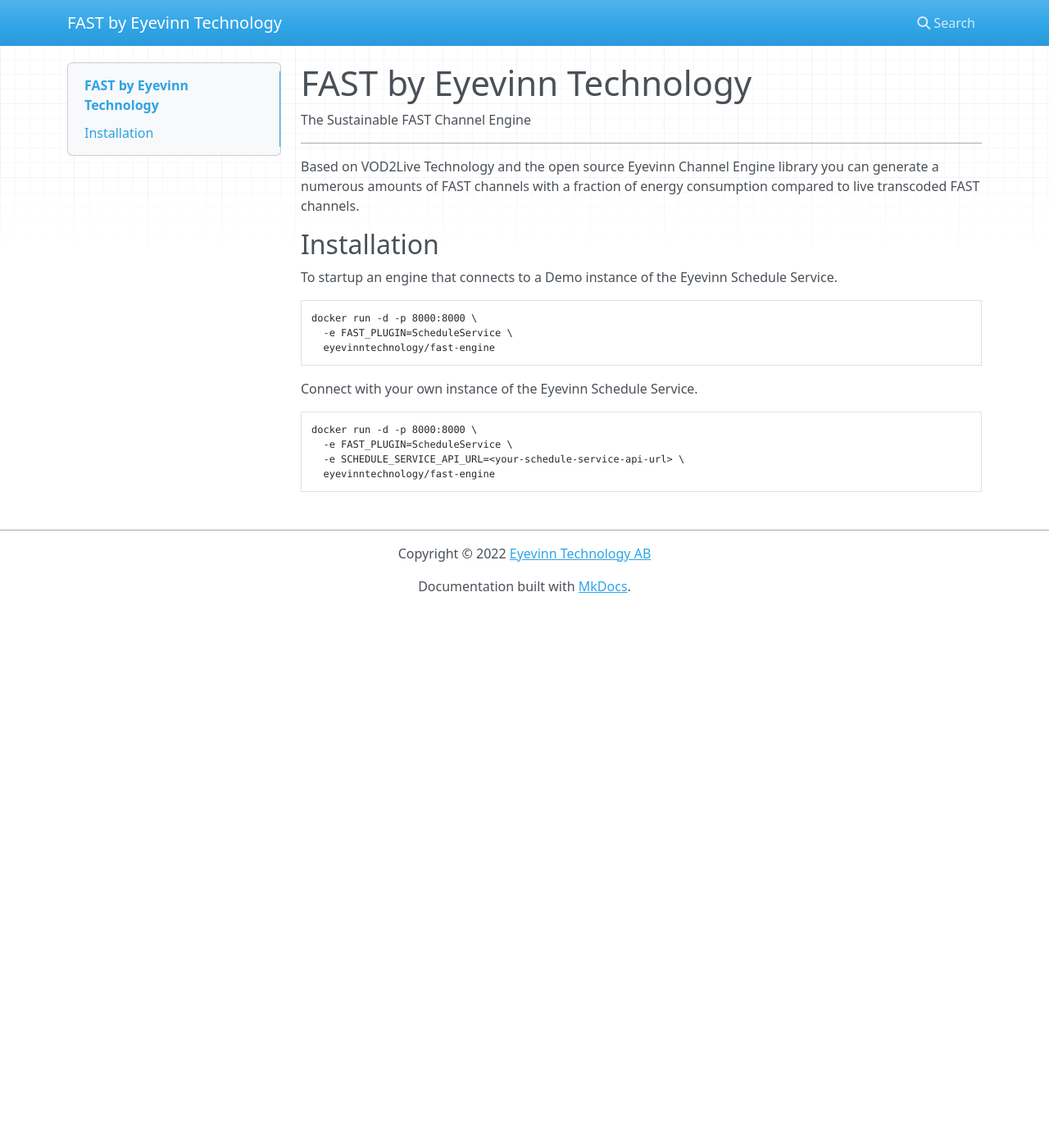
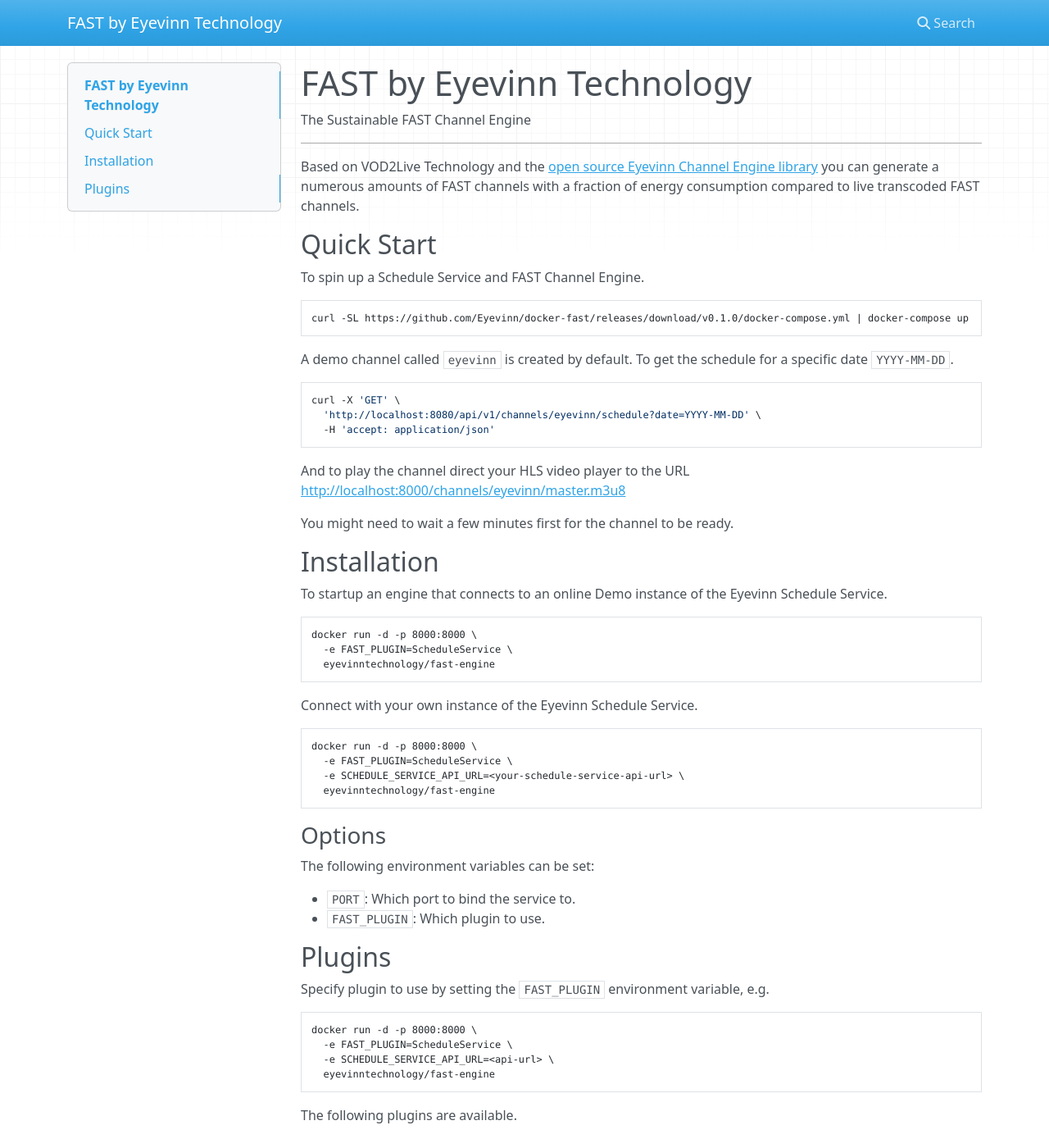
Before and after one commit to Eyevinn/docker-fast, an MkDocs documentation site: the page built from docs/index.md, in a window 1280 px wide and 1400 px high. Shown: the whole window at 82% size. Built offline with MkDocs 1.6.1, drawn with Linux system fonts in a browser that asks for light colours; nearby versions of some CDN libraries; some of the changed text lies outside the part shown.

Commit message:
feat: docker-compose file for a quick start (#1)

````diff
--- a/docs/index.md
+++ b/docs/index.md
@@ -4,11 +4,31 @@
 
 ---
 
-Based on VOD2Live Technology and the open source Eyevinn Channel Engine library you can generate a numerous amounts of FAST channels with a fraction of energy consumption compared to live transcoded FAST channels.
+Based on VOD2Live Technology and the [open source Eyevinn Channel Engine library](https://github.com/Eyevinn/channel-engine) you can generate a numerous amounts of FAST channels with a fraction of energy consumption compared to live transcoded FAST channels.
+
+## Quick Start
+
+To spin up a Schedule Service and FAST Channel Engine.
+
+```bash
+curl -SL https://github.com/Eyevinn/docker-fast/releases/download/v0.1.0/docker-compose.yml | docker-compose up
+```
+
+A demo channel called `eyevinn` is created by default. To get the schedule for a specific date `YYYY-MM-DD`.
+
+```bash
+curl -X 'GET' \
+  'http://localhost:8080/api/v1/channels/eyevinn/schedule?date=YYYY-MM-DD' \
+  -H 'accept: application/json'
+```
+
+And to play the channel direct your HLS video player to the URL [http://localhost:8000/channels/eyevinn/master.m3u8](http://web.player.eyevinn.technology/?manifest=http%3A%2F%2Flocalhost%3A8000%2Fchannels%2Feyevinn%2Fmaster.m3u8)
+
+You might need to wait a few minutes first for the channel to be ready.
 
 ## Installation
 
-To startup an engine that connects to a Demo instance of the Eyevinn Schedule Service.
+To startup an engine that connects to an online Demo instance of the Eyevinn Schedule Service.
 
 ```
 docker run -d -p 8000:8000 \
@@ -24,3 +44,32 @@
   -e SCHEDULE_SERVICE_API_URL=<your-schedule-service-api-url> \
   eyevinntechnology/fast-engine
 ```
+
+### Options
+
+The following environment variables can be set:
+
+- `PORT`: Which port to bind the service to.
+- `FAST_PLUGIN`: Which plugin to use.
+
+## Plugins
+
+Specify plugin to use by setting the `FAST_PLUGIN` environment variable, e.g.
+
+```
+docker run -d -p 8000:8000 \
+  -e FAST_PLUGIN=ScheduleService \
+  -e SCHEDULE_SERVICE_API_URL=<api-url> \
+  eyevinntechnology/fast-engine
+```
+
+The following plugins are available.
+
+| Plugin | Desc |
+| ------ | ---- |
+| Demo   | Random selection from a pre-defined static list of assets |
+| ScheduleService | Fetches schedule and channels from an [Eyevinn Schedule Service](https://github.com/Eyevinn/schedule-service) |
+
+### Schedule Service Plugin Options
+
+- `SCHEDULE_SERVICE_API_URL`: URL to Schedule Service API endpoint.
````
Also changed, not shown: README.md (+11 -38 lines), docker-compose.yml (added, +38 -0 lines), 1 other file.
